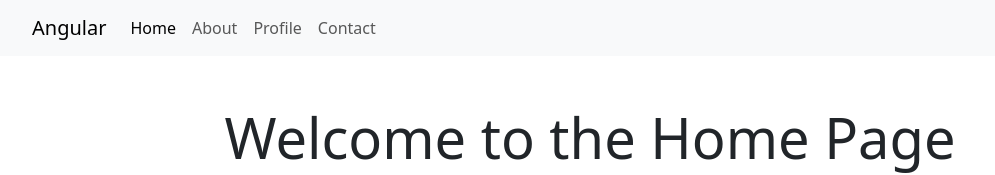
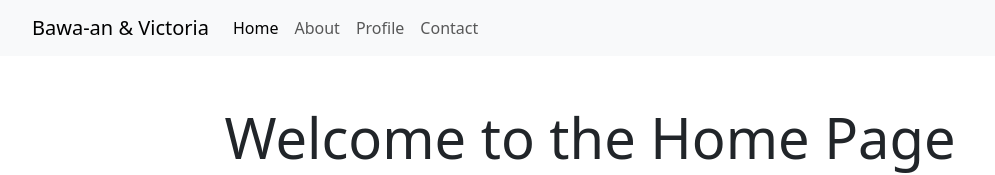
Before and after one commit to UBSITvictoria/bawa-an-victoria-angular-routing-lab, an Angular app: page /home in a window 1280 px wide. Shown: the top 175 px of the page, without its empty margins (50-1045 px from the left). Built offline with nearby package versions, Linux system fonts and the light colour scheme.

Commit message:
Before merging with Marc's work

```diff
--- a/src/app/app.component.html
+++ b/src/app/app.component.html
@@ -1,6 +1,6 @@
 <nav class="navbar navbar-expand-lg navbar-light bg-light">
   <div class="container">
-    <a class="navbar-brand" href="#">Angular</a>
+    <a class="navbar-brand" href="#">Bawa-an & Victoria</a>
     <button class="navbar-toggler" type="button" data-bs-toggle="collapse" data-bs-target="#navbarNav" aria-controls="navbarNav" aria-expanded="false" aria-label="Toggle navigation">
       <span class="navbar-toggler-icon"></span>
     </button>
```
